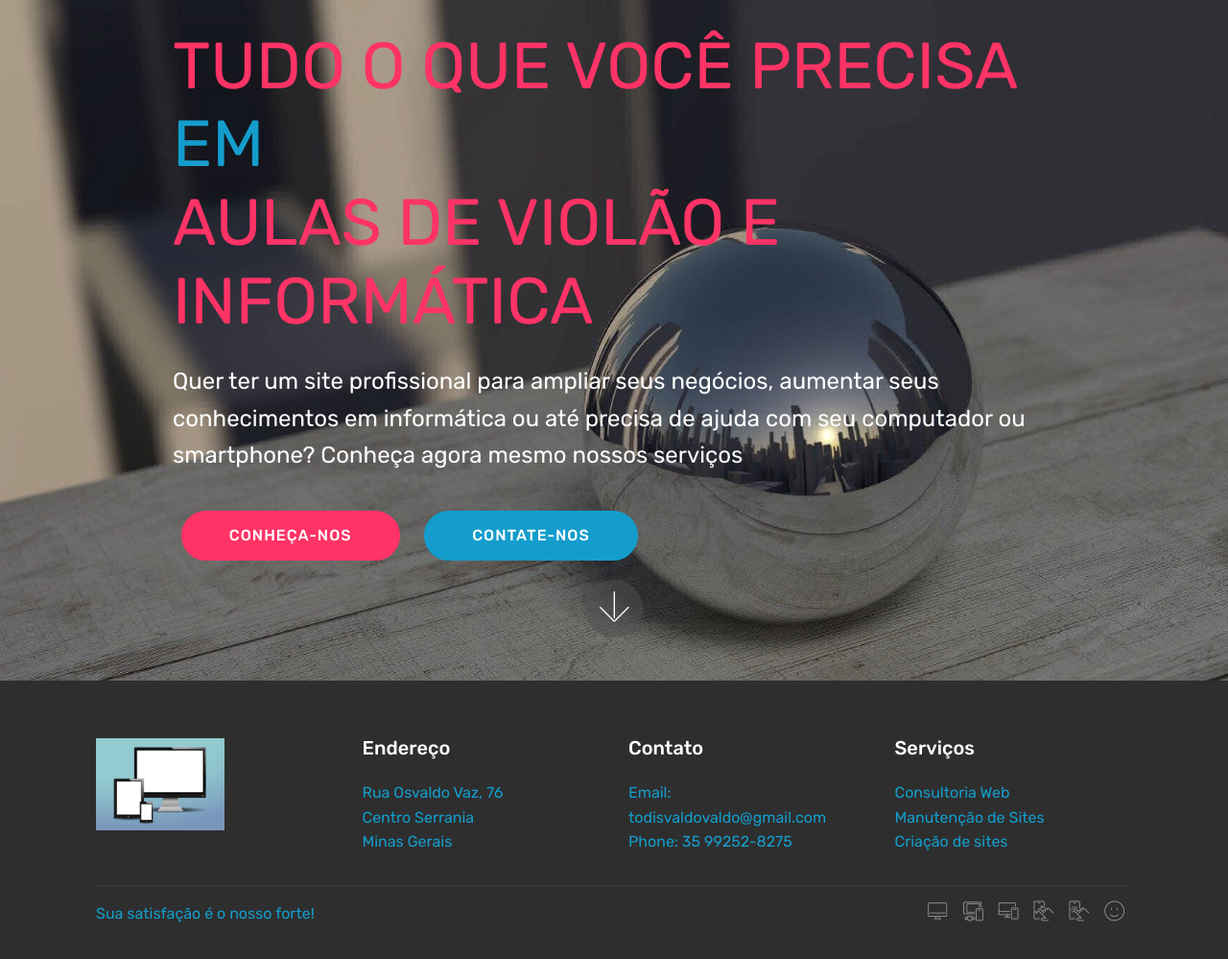
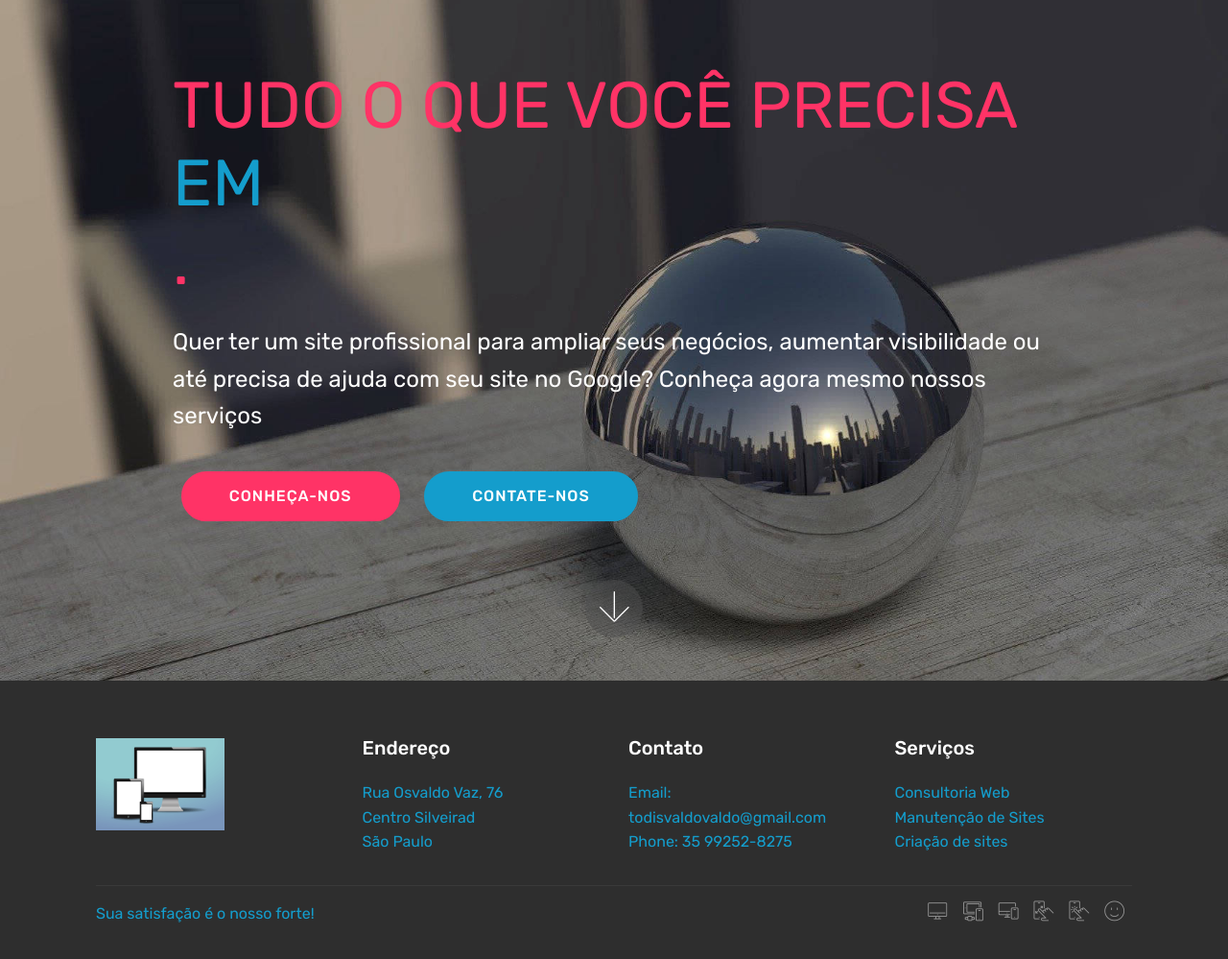
Before and after one commit to pradosimone/pradosimone.github.io, a plain HTML site: page index.html in a window 1280 px wide. Shown: the part 91-1090 px from the top of the page at 96% size. Drawn offline with Linux system fonts and the light colour scheme; files whose address does not match are found by name.

Commit message:
Update index.html

```diff
--- a/index.html
+++ b/index.html
@@ -73,9 +73,9 @@
     <div class="container align-center">
         <div class="row justify-content-md-center">
             <div class="mbr-white col-md-10">
-                <h1 class="mbr-section-title mbr-bold pb-3 mbr-fonts-style display-1"><a href="page2.html" class="text-secondary">TUDO O QUE VOCÊ PRECISA </a><br><a href="page2.html">EM </a><br><a href="page2.html" class="text-secondary">AULAS DE VIOLÃO E INFORMÁTICA</a></h1>
+                <h1 class="mbr-section-title mbr-bold pb-3 mbr-fonts-style display-1"><a href="page2.html" class="text-secondary">TUDO O QUE VOCÊ PRECISA </a><br><a href="page2.html">EM </a><br><a href="page2.html" class="text-secondary">.</a></h1>
 
-                <p class="mbr-text pb-3 mbr-fonts-style display-5"><strong><a href="page2.html" class="text-white">Quer ter um site profissional para ampliar seus negócios, aumentar seus conhecimentos em informática ou até precisa de ajuda com seu computador ou smartphone? Conheça agora mesmo nossos serviços</a></strong><br></p>
+                <p class="mbr-text pb-3 mbr-fonts-style display-5"><strong><a href="page2.html" class="text-white">Quer ter um site profissional para ampliar seus negócios, aumentar visibilidade ou até precisa de ajuda com seu site no Google? Conheça agora mesmo nossos serviços</a></strong><br></p>
                 <div class="mbr-section-btn"><a class="btn btn-md btn-secondary display-4" href="page2.html">CONHEÇA-NOS</a>
                     <a class="btn btn-md btn-primary display-4" href="page1.html">CONTATE-NOS</a></div>
             </div>
@@ -106,7 +106,7 @@
             <div class="col-12 col-md-3 mbr-fonts-style display-7">
                 <h5 class="pb-3">
                     Endereço</h5>
-                <p class="mbr-text"><a href="page1.html">Rua Osvaldo Vaz, 76</a><br><a href="page1.html">Centro Serrania</a><br><a href="page1.html">Minas Gerais</a></p>
+                <p class="mbr-text"><a href="page1.html">Rua Osvaldo Vaz, 76</a><br><a href="page1.html">Centro Silveirad</a><br><a href="page1.html">São Paulo</a></p>
             </div>
             <div class="col-12 col-md-3 mbr-fonts-style display-4">
                 <h5 class="pb-3">
```
